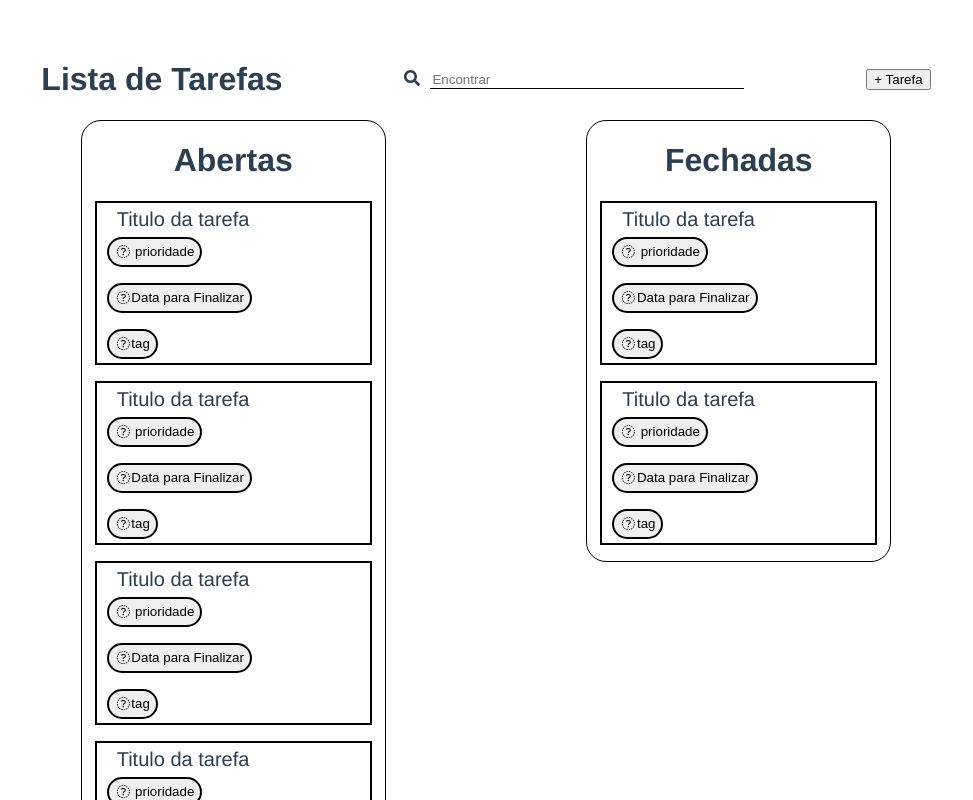
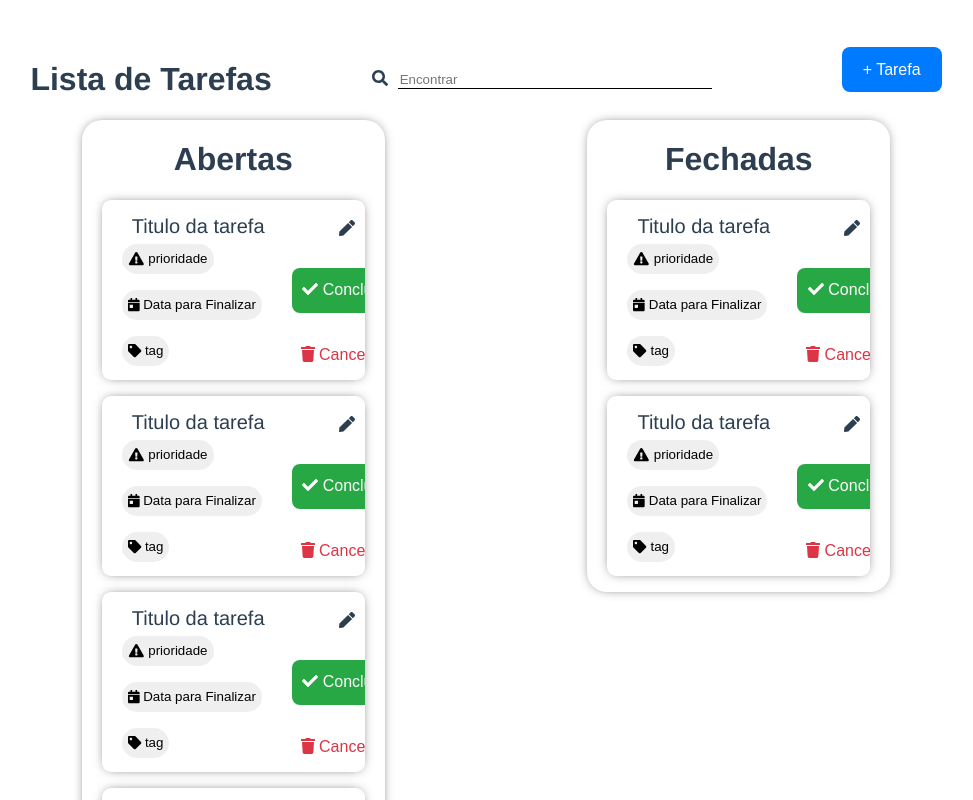
Before and after one commit to Matheus-Augusto-Silva/TasksToDo, a Vue app: page / in a window 1280 px wide. Shown: the top 800 px of the page, without its empty margins (154-1127 px from the left). Built offline with nearby package versions, Linux system fonts and the light colour scheme.

Commit message:
Aplicando CSS para botões e div pai e filhas

```diff
--- a/src/components/BodyCards.vue
+++ b/src/components/BodyCards.vue
@@ -40,7 +40,8 @@ export default {
 .container {
   width: 30%;
   height: max-content;
-  border: 1px solid black;
   border-radius: 20px;
+  -webkit-box-shadow: 0px 0px 12px -4px rgba(0,0,0,0.74);
+  box-shadow: 0px 0px 12px -4px rgba(0,0,0,0.74);
 }
 </style>
--- a/src/components/Card.vue
+++ b/src/components/Card.vue
@@ -1,14 +1,30 @@
 <template>
   <div class="card-body">
+    <div class="flex">
       <p class="titulo">Titulo da tarefa</p>
+      <i class="fa fa-pen"></i>
+    </div>
+    <div class="flex">
         <div class="column">
         <button class="btn btn-sm">
-        <i class="fa fa-fw fa-alert"></i> prioridade
+          <i class="fa fa-fw fa-exclamation-triangle"></i> prioridade
         </button>
         <button class="btn btn-sm">
-        <i class="fa fa-fw fa-alert>"></i>Data para Finalizar
+          <i class="fa fa-calendar-day"></i>
+          Data para Finalizar
         </button>
-      <button class="btn btn-sm"><i class="fa fa-fw fa-alert>"></i>tag</button>
+        <button class="btn btn-sm">
+          <i class="fa fa-tag"></i>
+          tag</button>
+      </div>
+      <div class="btn-group-actions">
+        <button class="btn-actions btn-success ">
+         <i class="fa fa-check"></i> Concluir
+        </button>
+        <button class="btn-actions btn-outline-danger">
+          <i class="fa fa-trash"></i> Cancelar
+        </button>
+      </div>
     </div>
   </div>
 </template>
@@ -21,10 +37,14 @@ export default {
 
 <style scoped>
 .card-body {
-  width: 90%;
+  width: 80%;
+  overflow: hidden;
   height: 10rem;
-  border: 2px solid black;
+  border-radius: 9px;
   margin: auto;
+  padding: 10px;
+  -webkit-box-shadow: 0px 0px 12px -4px rgba(0,0,0,0.74);
+  box-shadow: 0px 0px 12px -4px rgba(0,0,0,0.74);
 }
 .titulo {
   font-size: 20px;
@@ -32,7 +52,7 @@ export default {
   text-align: left;
 }
 .btn {
-  border: 2px solid black;
+  border: none;
   border-radius: 40px;
   text-align: center;
   margin: 6px auto 10px 10px;
@@ -46,4 +66,33 @@ export default {
   flex-direction: column;
   margin-bottom: 20px;
 }
+.flex{
+  display: flex;
+}
+.btn-actions{
+  margin-bottom: 20px;
+  width: 100px;
+  height: 45px;
+  border-radius: 8px;
+  font-size: 16px;
+  margin-left: 30px;
+  align-items: center !important;
+  /* padding: 10px 10px; */
+}
+.btn-group-actions {
+  margin-top: 30px;
+}
+.fa-pen{
+  margin-top: 10px;
+}
+.btn-success {
+  background-color: #28a745;
+  color: #ffffff;
+  border: none;
+}
+.btn-outline-danger{
+  color: #dc3545;
+  background-color: white;
+  border: none;
+}
 </style>
--- a/src/components/inputs/Task.vue
+++ b/src/components/inputs/Task.vue
@@ -1,9 +1,23 @@
 <template>
-  <button>+ Tarefa</button>
+  <button class="btn btn-info">+ Tarefa</button>
 </template>
 
 <script>
 export default {};
 </script>
-<style>
+<style scoped>
+.btn {
+  margin-bottom: 20px;
+  width: 100px;
+  height: 45px;
+  border-radius: 8px;
+  font-size: 16px;
+  margin-left: 30px;
+  align-items: center !important;
+}
+.btn-info {
+  background-color: #007bff;
+  color: #ffffff;
+  border: none;
+}
 </style>
```
Also changed, not shown: 1 other file (tests, documents, lock files or other folders). Lines whose indentation alone changed are shown as unchanged.
